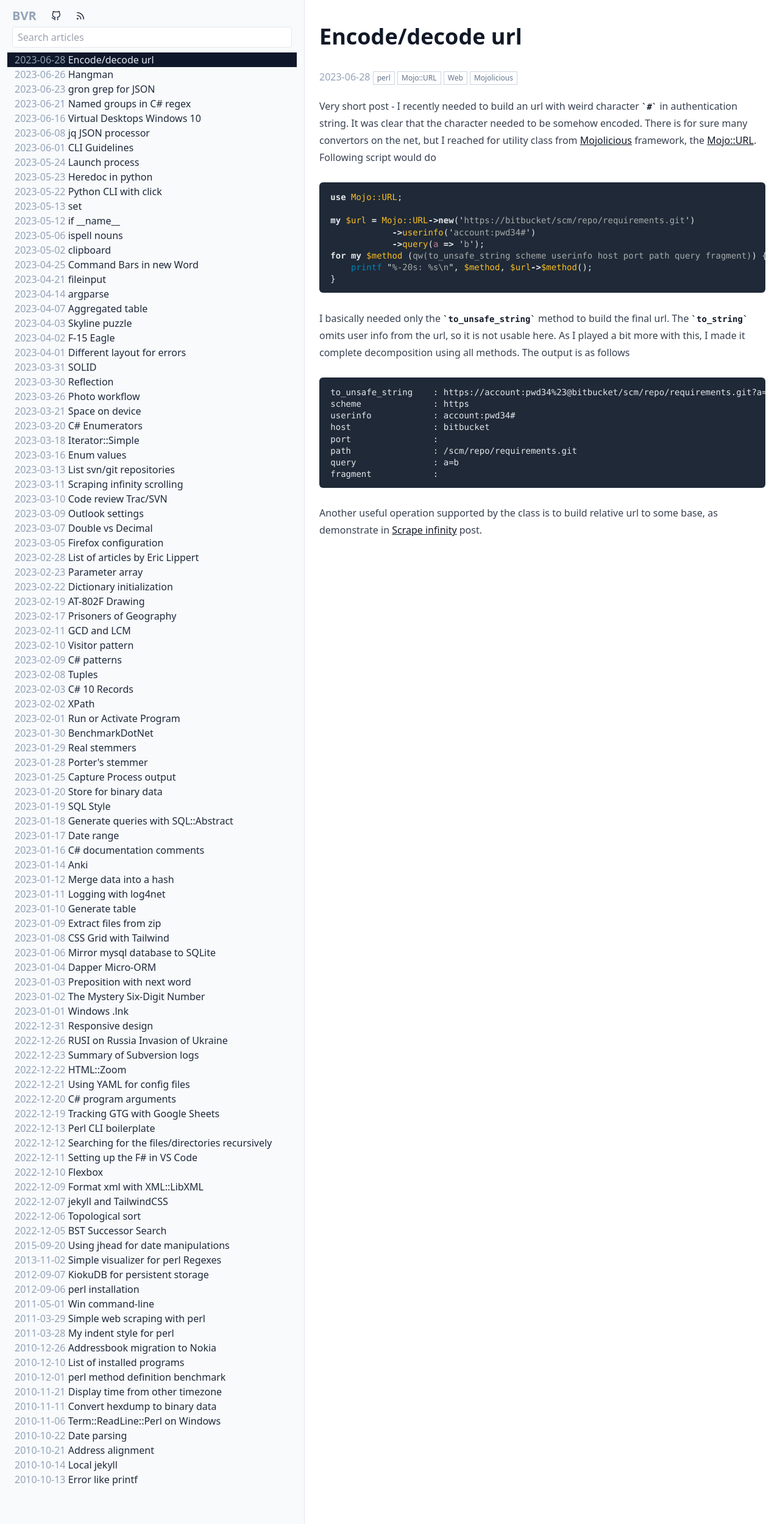
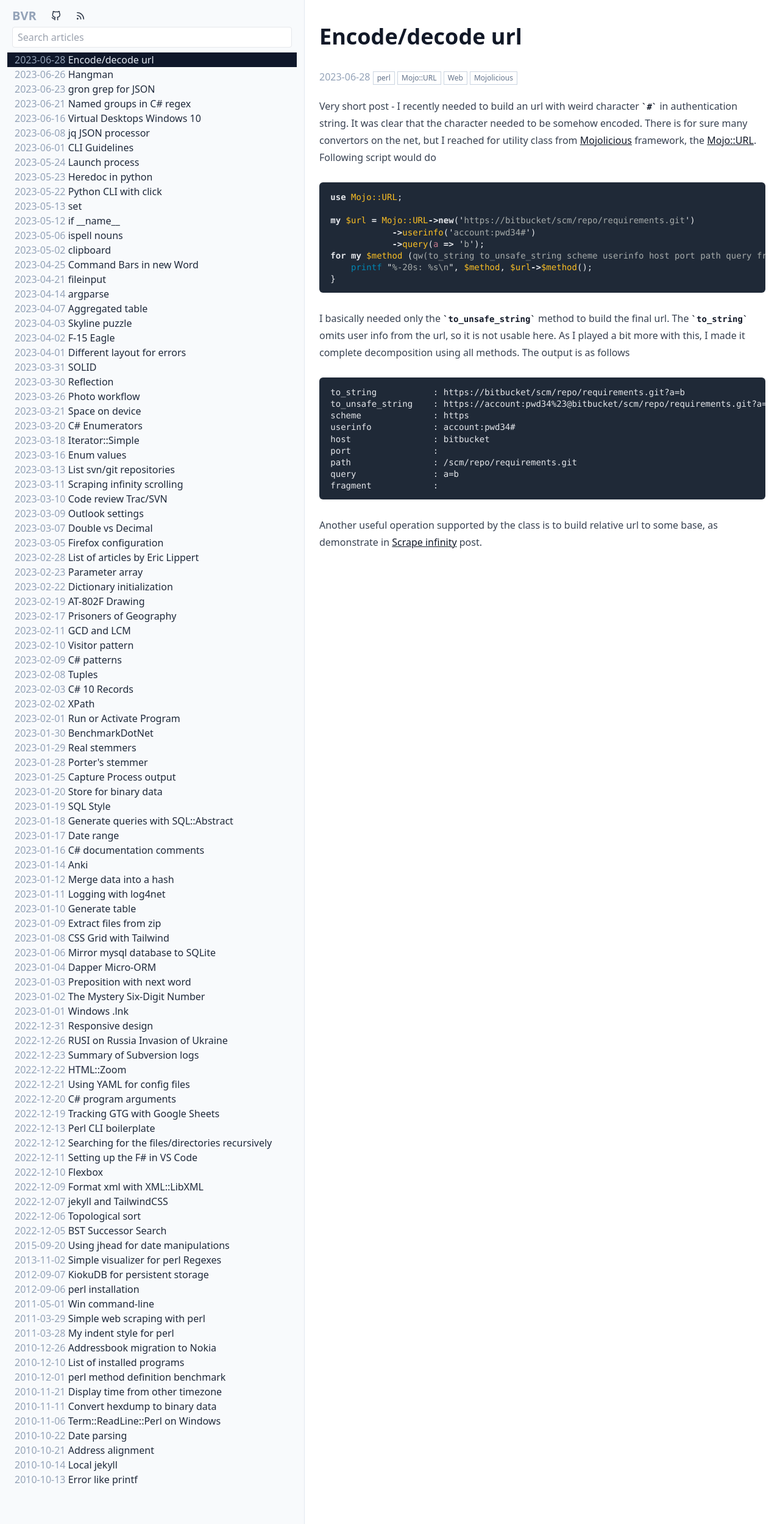
Before and after one commit to bvr/bvr.github.io, a Jekyll site: the page built from _posts/2023-06-28-encode-url.md, in a window 1280 px wide. Shown: the whole page at 61% size. Built offline with Jekyll 4.4.1, drawn with Linux system fonts in a browser that asks for light colours.

Commit message:
Added to_string example

````diff
--- a/_posts/2023-06-28-encode-url.md
+++ b/_posts/2023-06-28-encode-url.md
@@ -16,7 +16,7 @@ use Mojo::URL;
 my $url = Mojo::URL->new('https://bitbucket/scm/repo/requirements.git')
             ->userinfo('account:pwd34#')
             ->query(a => 'b');
-for my $method (qw(to_unsafe_string scheme userinfo host port path query fragment)) {
+for my $method (qw(to_string to_unsafe_string scheme userinfo host port path query fragment)) {
     printf "%-20s: %s\n", $method, $url->$method();
 }
 ```
@@ -24,6 +24,7 @@ for my $method (qw(to_unsafe_string scheme userinfo host port path query fragmen
 I basically needed only the `to_unsafe_string` method to build the final url. The `to_string` omits user info from the url, so it is not usable here. As I played a bit more with this, I made it complete decomposition using all methods. The output is as follows
 
 ```
+to_string           : https://bitbucket/scm/repo/requirements.git?a=b
 to_unsafe_string    : https://account:pwd34%23@bitbucket/scm/repo/requirements.git?a=b
 scheme              : https
 userinfo            : account:pwd34#
````
